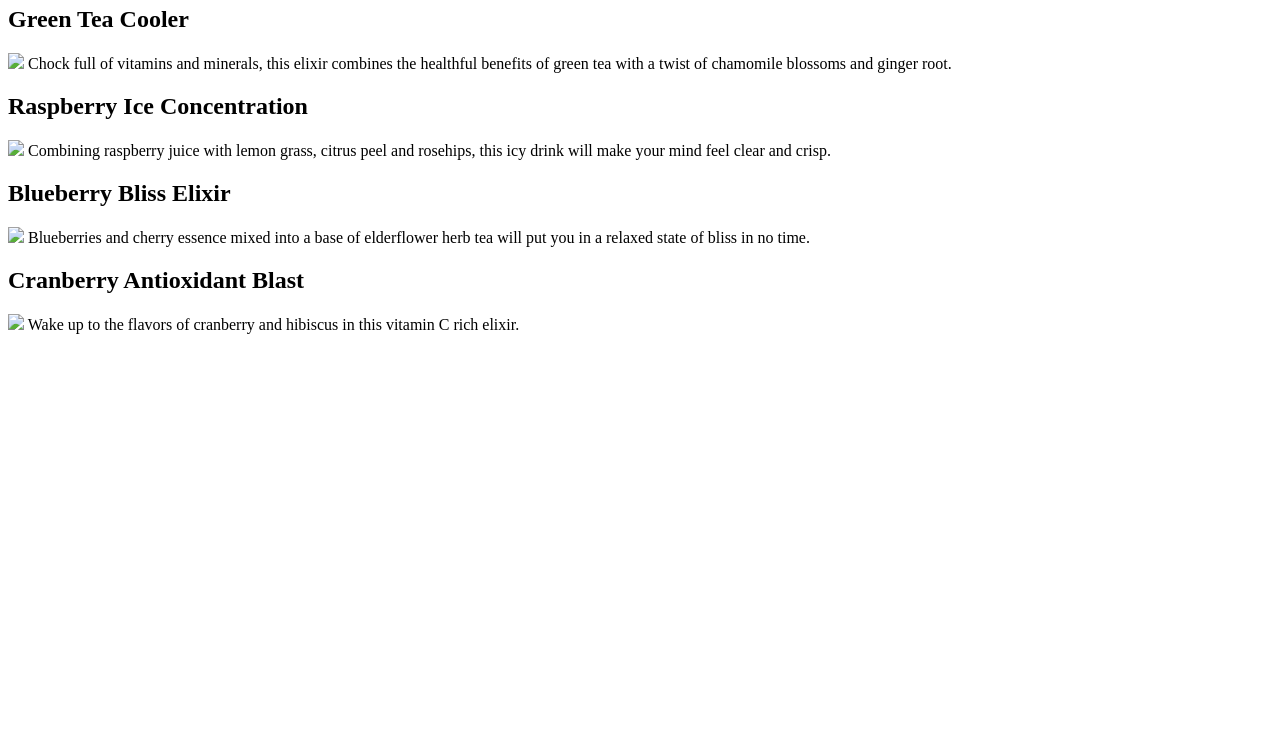
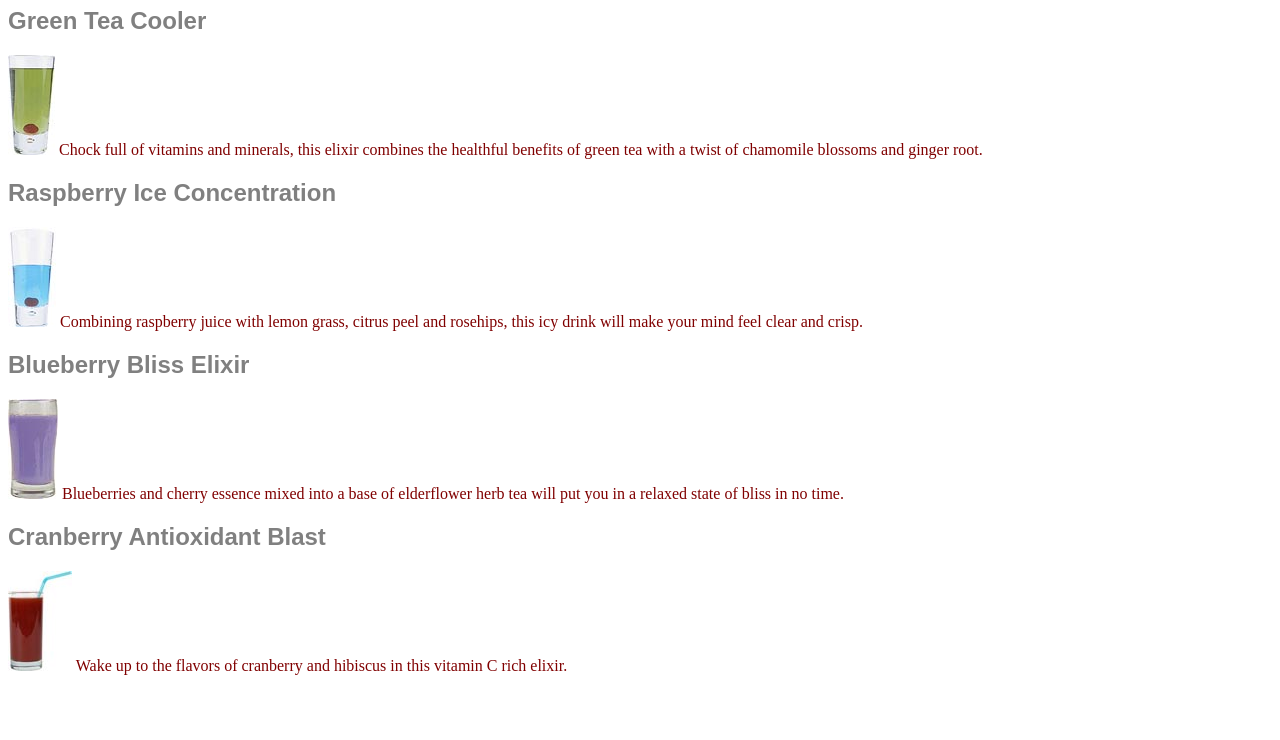
Before and after one commit to Guchenkai/fangzhan, a plain HTML site: page lounge/beverages/elixir.html in a window 1280 px wide. Shown: the part 60-800 px from the top of the page. Drawn offline with Linux system fonts and the light colour scheme.

Commit message:
xiugailetupian

```diff
--- a/lounge/beverages/elixir.html
+++ b/lounge/beverages/elixir.html
@@ -1,34 +1,35 @@
 <html>
   <head>
     <title>Head First Lounge Elixirs</title>
+    <link type="text/css" rel="stylesheet" href="../lounge.css">
   </head>
   <body>
     <h1>Our Elixirs</h1>
 
     <h2>Green Tea Cooler</h2>
     <p>
-      <img src="green.jpg">
+      <img src="../images/green.jpg">
       Chock full of vitamins and minerals, this elixir
       combines the healthful benefits of green tea with
       a twist of chamomile blossoms and ginger root.
     </p>
     <h2>Raspberry Ice Concentration</h2>
     <p>
-      <img src="lightblue.jpg">
+      <img src="../images/lightblue.jpg">
       Combining raspberry juice with lemon grass,
       citrus peel and rosehips, this icy drink
       will make your mind feel clear and crisp.
     </p>
     <h2>Blueberry Bliss Elixir</h2>
     <p>
-      <img src="blue.jpg">
+      <img src="../images/blue.jpg">
       Blueberries and cherry essence mixed into a base
       of elderflower herb tea will put you in a relaxed
       state of bliss in no time.
     </p>
     <h2>Cranberry Antioxidant Blast</h2>
     <p>
-      <img src="red.jpg">
+      <img src="../images/red.jpg">
       Wake up to the flavors of cranberry and hibiscus
       in this vitamin C rich elixir.
     </p>
--- a/lounge/lounge.css
+++ b/lounge/lounge.css
@@ -1,6 +1,3 @@
-p {
-  color: maroon;
-}
 h1, h2 {
 font-family: sans-serif;
 color: gray;
```
Also changed, not shown: lounge/about/directions.html (+1 -0 lines), lounge/images/blue.jpg (added), lounge/images/drinks.gif (added), lounge/images/green.jpg (added), lounge/images/lightblue.jpg (added), lounge/images/red.jpg (added).
